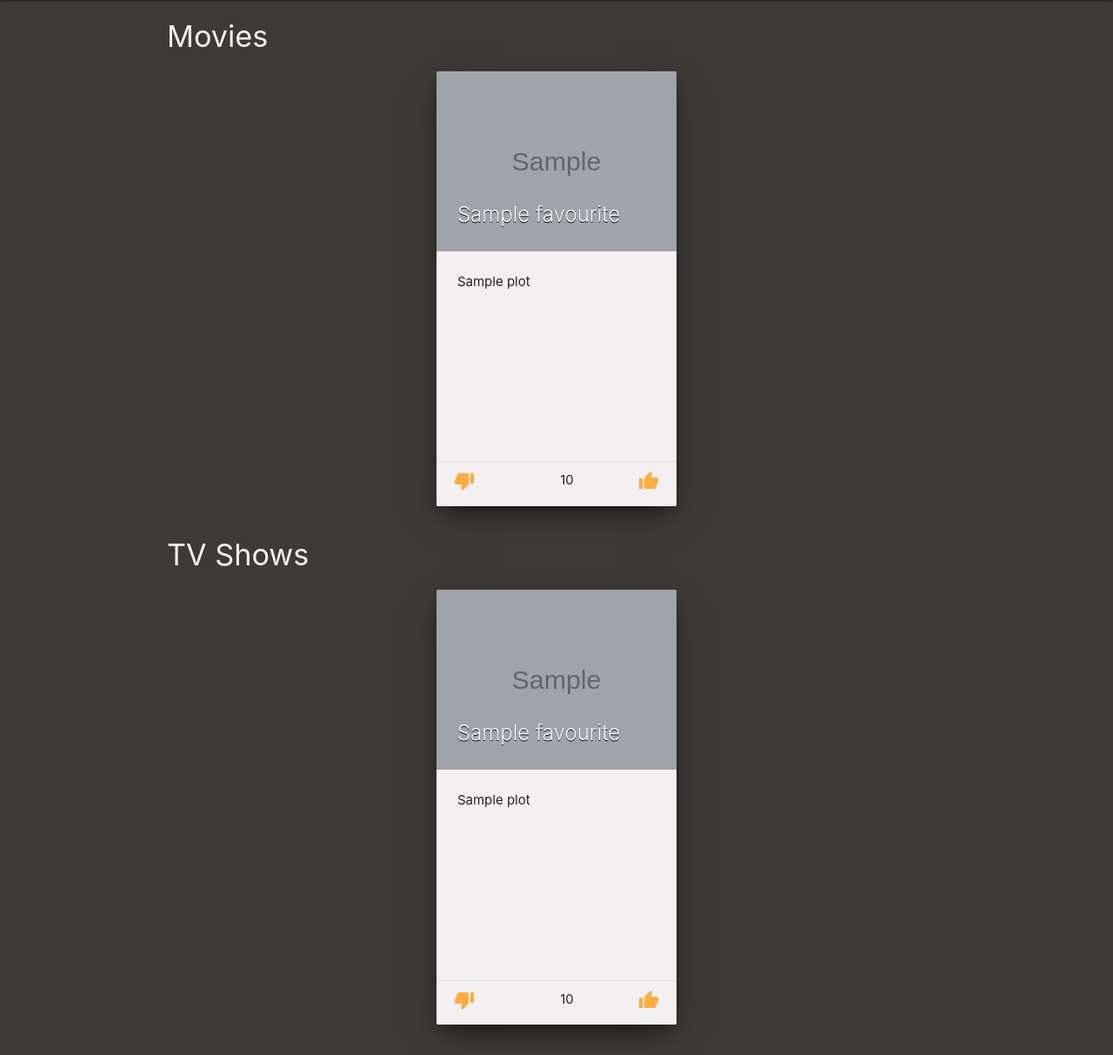
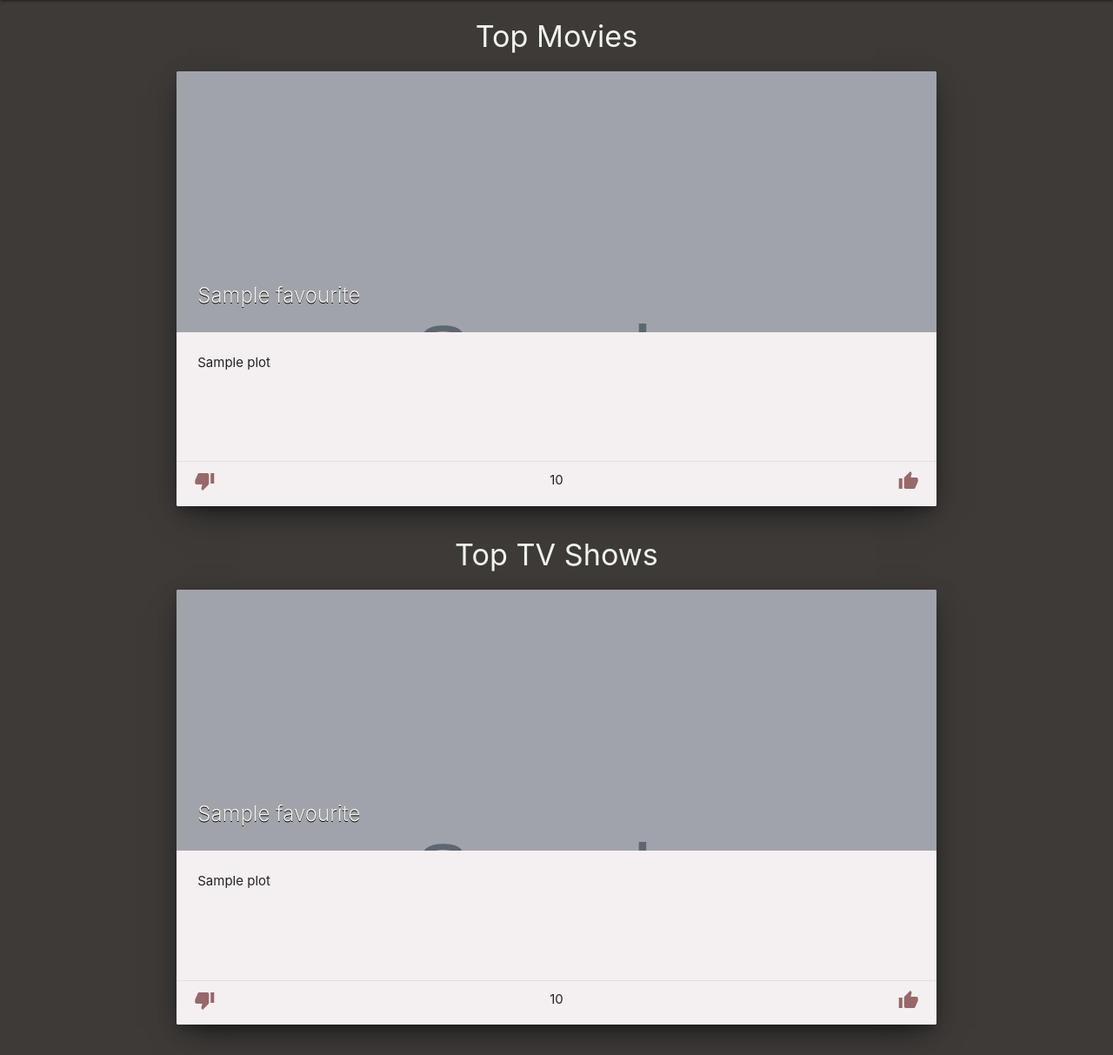
Before and after one commit to Prejudice182/prej-milestone-three, a Flask app: page / in a window 1280 px wide. Shown: the part 64-1277 px from the top of the page at 87% size. Run offline with Flask 2, Linux system fonts and the light colour scheme; grey boxes marked "Sample" are stand-in pictures; a database or web service that is not in the repository returns one stand-in record (values such as "Sample title"); parts of the project's set-up code (start-up, migrations or seed data) failed here and were passed over; some libraries are stand-ins or nearby versions.

Commit message:
Refine styles

```diff
--- a/application/favs.py
+++ b/application/favs.py
@@ -15,8 +15,8 @@ favs_bp = Blueprint('favs_bp', __name__,
 favs = mongo.db.favourites
 
 # Add Favourite route
-@favs_bp.route('/add-favourite', methods=['GET', 'POST'])
-def add_favourite():
+@favs_bp.route('/add-fav', methods=['GET', 'POST'])
+def add_fav():
     # Create form with EntryForm class
     entry_form = EntryForm()
 
@@ -43,7 +43,7 @@ def add_favourite():
                     return redirect(url_for('main_bp.home'))
             else:
                 flash('Someone already added that one!')
-                return redirect(url_for('favs_bp.add_favourite'))
+                return redirect(url_for('favs_bp.add_fav'))
         except:
             flash('No listing with that title found, please try again!')
 
--- a/application/routes.py
+++ b/application/routes.py
@@ -36,7 +36,13 @@ def view_all(entry_type):
         abort(404)
 
     # Get skip argument from URL
-    skip = int(request.args.get('skip')) if request.args.get('skip') is not None else 0
+    if request.args.get('skip') is not None:
+        # Change skip from str to int if its a number, else 0
+        skip = int(request.args.get('skip')) if request.args.get('skip').isnumeric() else 0
+        # Check if skip has been set to negative by malicious actor
+        skip = 0 if skip < 0 else skip
+    else:
+        skip = 0
 
     # Retrieve entries from database
     entries_count = favs.count_documents({'Type': db_type}, skip=skip)
--- a/application/static/css/style.css
+++ b/application/static/css/style.css
@@ -10,27 +10,18 @@ nav {
 .flex {
     display: flex;
     flex-wrap: wrap;
-    justify-content: center;
+    justify-content: space-evenly;
 }
 
 #card-buttons {
     padding: 10px 20px;
+    display: flex;
+    flex-wrap: nowrap;
+    justify-content: space-between;
 }
 
-#card-buttons a:last-of-type {
+#card-buttons a {
     margin-right: 0;
-}
-
-.row .col.m4 {
-    margin: 0;
-}
-
-.row.odd {
-    background: #212121;
-}
-
-.row.even {
-    background: #897778;
 }
 
 .card {
@@ -43,17 +34,90 @@ nav {
     text-shadow: 0 1px 0 black;
 }
 
+.card-title a {
+    color: #f3f3ee;
+}
+
 #card-img::after {
     content: '';
     position: absolute;
     left: 0;
     top: 0;
-    width: 100%;
-    height: 100%;
+    right: 0;
+    bottom: 0;
     display: inline-block;
     background-image: linear-gradient(rgba(0, 0, 0, 0.25), rgba(0, 0, 0, 0.25));
 }
 
+.card-stacked .card-content {
+    display: flex;
+    flex-direction: column;
+    justify-content: space-evenly;
+}
+
+.row .col.l6.xl4 {
+    margin: 0;
+    flex: 1 1 auto;
+}
+
+.row.odd {
+    background: #212121;
+}
+
+.row.even {
+    background: #897778;
+}
+
+
+
 .details .row {
     margin: 10px 5px;
 }
+
+.formwrapper {
+    padding-top: 20px;
+}
+
+#entry_name:focus,
+input.select-dropdown.dropdown-trigger:focus,
+#username:focus,
+#reason:focus {
+    border-bottom: 1px solid #97686B;
+    box-shadow: 0 1px 0 0 #97686B;
+}
+
+#entry_name:focus+label,
+input.select-dropdown.dropdown-trigger:focus+label,
+#username:focus+label,
+#reason:focus+label,
+.dropdown-content li>span,
+#mobile-collapse>li>a,
+a:not(.sidenav-trigger)>.material-icons,
+#card-buttons>a {
+    color: #97686B;
+}
+
+.input-field input[type^="text"],
+.materialize-textarea,
+.links>a,
+.pagination i.material-icons {
+    color: #f3f3ee;
+}
+
+:root {
+    --color: 151, 104, 107;
+}
+
+.submitbutton button, .pagination .btn {
+    color: #f3f3ee;
+    background: rgba(var(--color));
+}
+
+.submitbutton button:hover, .pagination .btn:hover {
+    background: rgba(var(--color), 0.7);
+}
+
+.pagination > a {
+    display: inline-flex;
+    vertical-align: middle;
+}
--- a/application/templates/404.html
+++ b/application/templates/404.html
@@ -1,4 +1,4 @@
 {% extends 'base.html'%}
 {% block content %}
-<h1>404 Not Found</h1>
+<h4>404 Not Found</h4>
 {% endblock %}
--- a/application/templates/base.html
+++ b/application/templates/base.html
@@ -14,22 +14,22 @@
 <body>
     <nav>
         <div class="nav-wrapper">
-            <a href="#!" class="brand-logo">Tube Ratings</a>
+            <a href="{{ url_for('main_bp.home') }}" class="brand-logo">Tube Ratings</a>
             <a href="#" data-target="mobile-collapse" class="sidenav-trigger"><i class="material-icons">menu</i></a>
             <ul class="right hide-on-med-and-down">
-                <li><a href="/">Home</a></li>
-                <li><a href="/view-all/movies">Movies</a></li>
-                <li><a href="/view-all/tvshows">TV Shows</a></li>
-                <li><a href="/add-favourite">Add Favourite</a></li>
+                <li><a href="{{ url_for('main_bp.home') }}">Home</a></li>
+                <li><a href="{{ url_for('main_bp.view_all', entry_type='movies') }}">Movies</a></li>
+                <li><a href="{{ url_for('main_bp.view_all', entry_type='tvshows') }}">TV Shows</a></li>
+                <li><a href="{{ url_for('favs_bp.add_fav')}}">Add Favourite</a></li>
             </ul>
         </div>
     </nav>
 
     <ul class="sidenav" id="mobile-collapse">
-        <li><a href="/">Home</a></li>
-        <li><a href="/view-all/movies">Movies</a></li>
-        <li><a href="/view-all/tvshows">TV Shows</a></li>
-        <li><a href="/add-favourite">Add Favourite</a></li>
+        <li><a href="{{ url_for('main_bp.home') }}">Home</a></li>
+        <li><a href="{{ url_for('main_bp.view_all', entry_type='movies') }}">Movies</a></li>
+        <li><a href="{{ url_for('main_bp.view_all', entry_type='tvshows') }}">TV Shows</a></li>
+        <li><a href="{{ url_for('favs_bp.add_fav')}}">Add Favourite</a></li>
     </ul>
 
     <div class="container">
@@ -43,6 +43,12 @@
             $(".sidenav").sidenav();
             $("select").formSelect();
             $('.modal').modal();
+            $("input.select-dropdown").on("focusin", (e) => {
+                $(e.currentTarget).parents(".input-field").find("label").css("color", "#97686B")
+            });
+            $("input.select-dropdown").on("focusout", (e) => {
+                $(e.currentTarget).parents(".input-field").find("label").css("color", "#9e9e9e")
+            });
         });
         {% for message in get_flashed_messages() %}
             M.toast({ html: "{{ message }}" })
--- a/application/templates/index.html
+++ b/application/templates/index.html
@@ -1,26 +1,26 @@
 {% extends 'base.html'%}
 {% macro render_card(entry) -%}
-<div class="col m4">
+<div class="col l6 xl4">
     <div class="card large">
         <div class="card-image">
             <div id="card-img">
-                <img class="responsive-img" src="{{ entry.Poster }}" alt="{{ entry.Title }}">
+                <img class="responsive-img" src="{{ entry.Poster }}" alt="Poster for {{ entry.Title }}">
             </div>
-            <span class="card-title">{{ entry.Title }}</span>
+            <span class="card-title"><a href="{{ url_for('favs_bp.view_fav', entry_id=entry._id) }}">{{ entry.Title }}</a></span>
         </div>
         <div class="card-content">
             <p>{{ entry.Plot }}</p>{{ caller() }}
         </div>
         <div class="card-action center-align" id="card-buttons">
-            <a href="/vote-down/{{ entry._id }}" class="left"><i class="material-icons">thumb_down</i></a>
+            <a href="{{ url_for('favs_bp.vote', direction='down', entry_id=entry._id) }}" class="left"><i class="material-icons">thumb_down</i></a>
             {{ entry.Votes }}
-            <a href="/vote-up/{{ entry._id }}" class="right"><i class="material-icons">thumb_up</i></a>
+            <a href="{{ url_for('favs_bp.vote', direction='up', entry_id=entry._id) }}" class="right"><i class="material-icons">thumb_up</i></a>
         </div>
     </div>
 </div>
 {%- endmacro %}
 {% block content %}
-<h4>Movies</h4>
+<h4 class="center-align">Top Movies</h4>
 <div class="row flex">
     {% for movie in movies %}
     {% call render_card(movie) %} {% endcall %}
@@ -28,7 +28,7 @@
     <h5>No movies found!</h5>
     {% endfor %}
 </div>
-<h4>TV Shows</h4>
+<h4 class="center-align">Top TV Shows</h4>
 <div class="row flex">
     {% for show in tvshows %}
     {% call render_card(show) %} {% endcall %}
```
Also changed, not shown: application/templates/add-fav.html (+10 -8 lines), application/templates/edit-fav.html (+5 -3 lines), application/templates/view-all.html (+10 -8 lines), application/templates/view-fav.html (+8 -6 lines), tests/test_db.py (+1 -1 lines).
